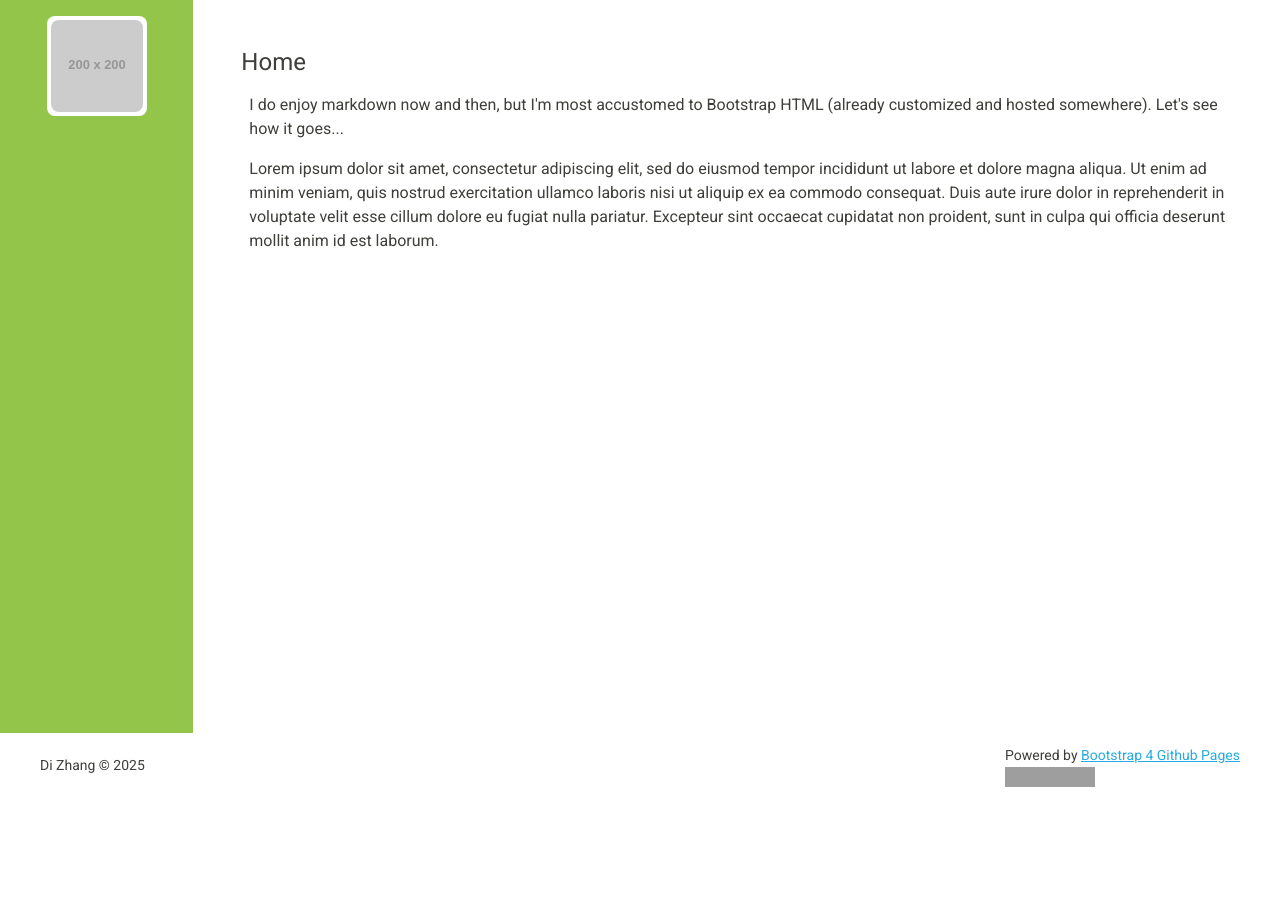
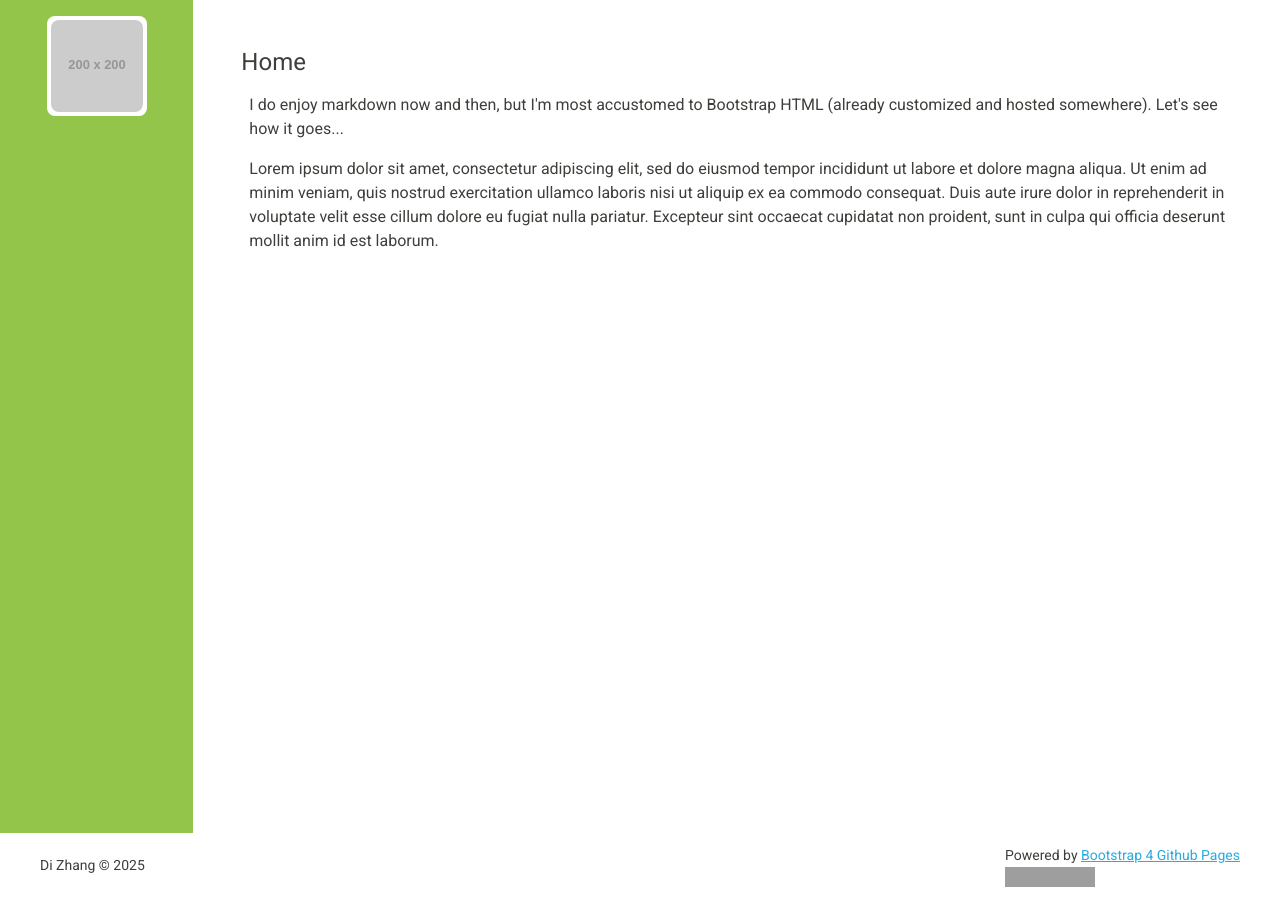
Before and after one commit to zhangdi33/zhangdi33.github.io, a Jekyll site: the page built from index.html, in a window 1280 px wide. Built offline with Jekyll 4.4.1, drawn with Linux system fonts in a browser that asks for light colours; grey boxes are pictures that could not be loaded.

Commit message:
Update index.html

```diff
--- a/index.html
+++ b/index.html
@@ -10,7 +10,7 @@
     <meta name="viewport" content="width=device-width, initial-scale=1">
   </head>
   <body>
-    <div class="card border-0 p-2" style="min-height:calc(100vh - 300px);">
+    <div class="card border-0 p-2" style="min-height:calc(100vh - 200px);">
       <p>I do enjoy markdown now and then, but I'm most accustomed to Bootstrap HTML (already customized and hosted somewhere). Let's see how it goes...</p>
     <p>Lorem ipsum dolor sit amet, consectetur adipiscing elit, sed do eiusmod tempor incididunt ut labore et dolore magna aliqua. Ut enim ad minim veniam, quis nostrud exercitation ullamco laboris nisi ut aliquip ex ea commodo consequat. Duis aute irure dolor in reprehenderit in voluptate velit esse cillum dolore eu fugiat nulla pariatur. Excepteur sint occaecat cupidatat non proident, sunt in culpa qui officia deserunt mollit anim id est laborum.</p>
     </div>
```
